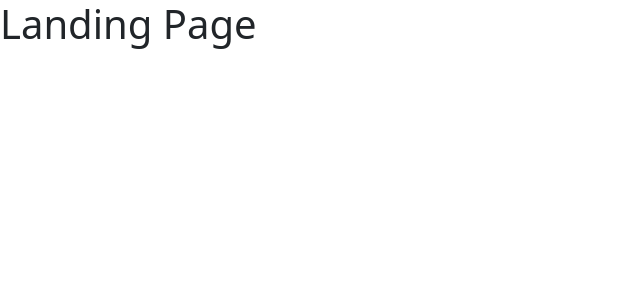
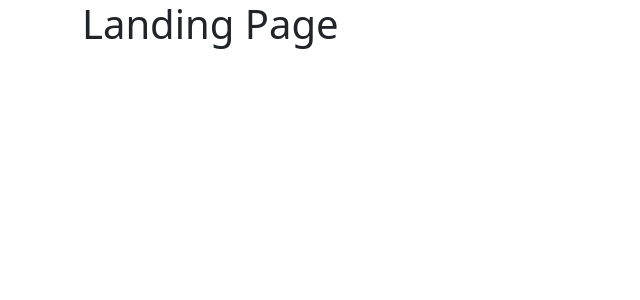
Before and after one commit to eliyahukoren/gittix-client, a Next.js app: page / in a window 1280 px wide. Shown: the top 300 px of the page, without its empty margins (0-640 px from the left). Built offline with nearby package versions, Linux system fonts and the light colour scheme.

Commit message:
add container class to the main _app file

```diff
--- a/pages/_app.js
+++ b/pages/_app.js
@@ -1,5 +1,9 @@
 import 'bootstrap/dist/css/bootstrap.css';
 
 export default ({ Component, pageProps }) => {
-  return <Component {...pageProps} />
+  return (
+    <div className="container">
+      <Component {...pageProps} />
+    </div>
+  );
 }
```
